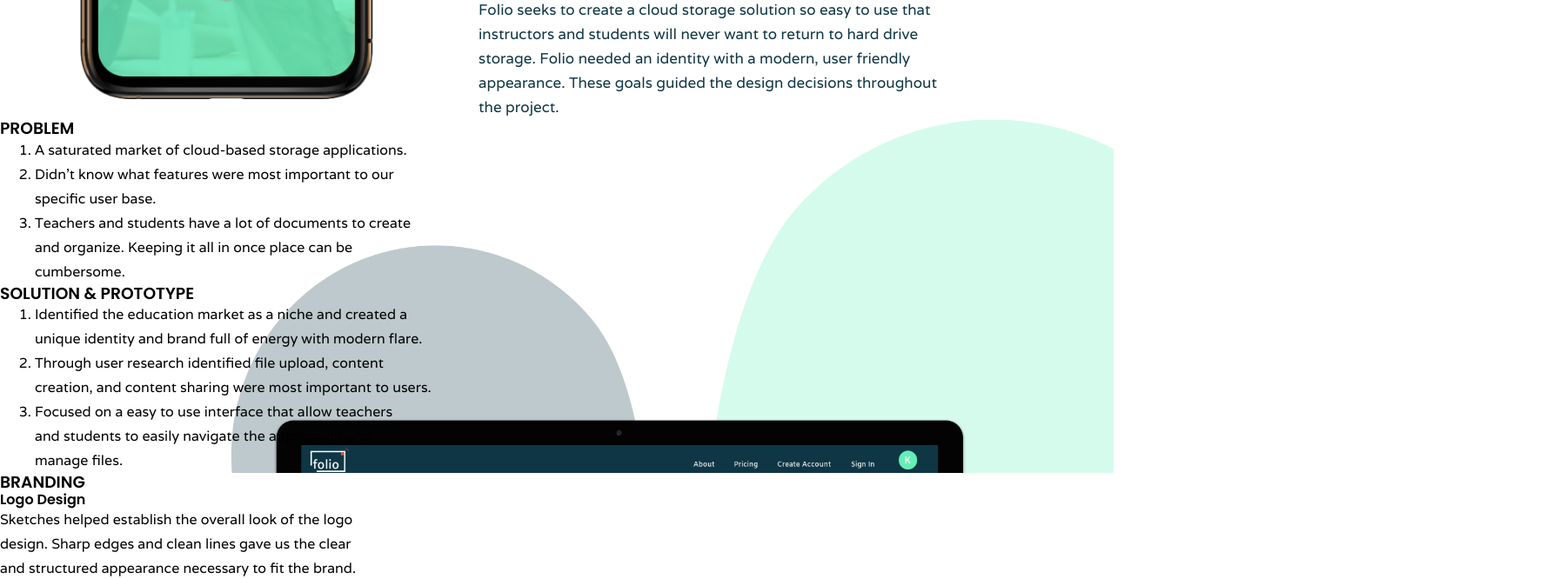
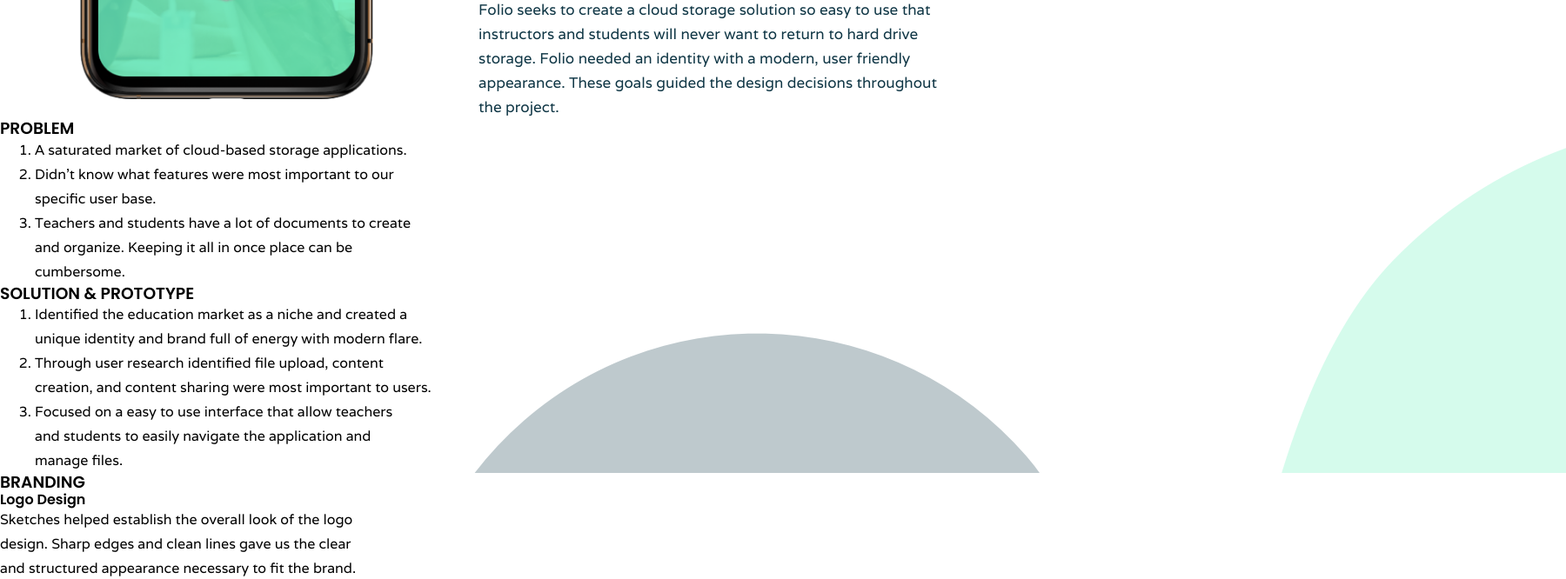
Before and after one commit to kararenfrotaylor/kararenfrotaylor.github.io, a plain HTML site: page project1.html in a window 1280 px wide. Shown: the part 841-1507 px from the top of the page at 87% size, 1800 px wide, since content can reach past the window. Drawn offline with Linux system fonts and the light colour scheme.

Commit message:
container adjustments hero-container

```diff
--- a/css/style.css
+++ b/css/style.css
@@ -192,7 +192,7 @@ ol {
   background-image: url("/images/project-hero-background.png");
   height: 550px;
   width: 100%;
-  max-width: 1600px;
+  max-width: 1800px;
   background-size: cover;
   margin: 0 auto;
 
@@ -283,8 +283,9 @@ ol {
 
 .problem-solution-container {
   background-image: url("/images/imac.png");
-  background-size: 1450px 1450px;
   background-repeat: no-repeat;
+  background: cover;
+  width: 1800px;
 }
 
 .problem-solution-text {
```
Also changed, not shown: project1.html (+1 -0 lines).
